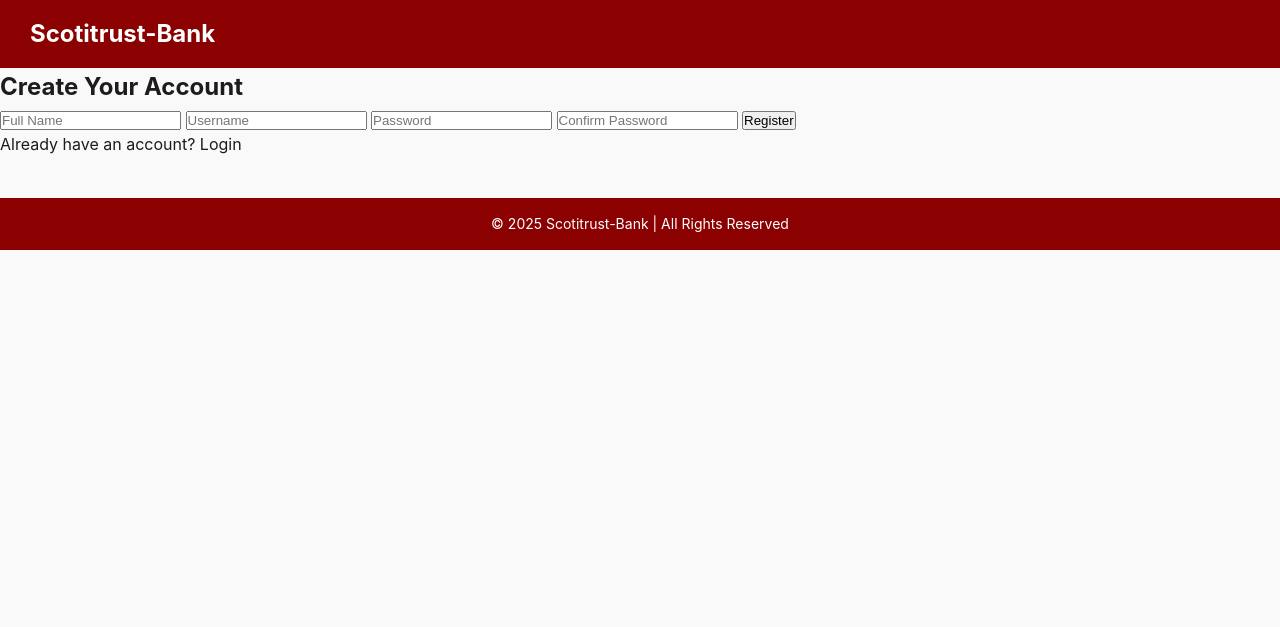
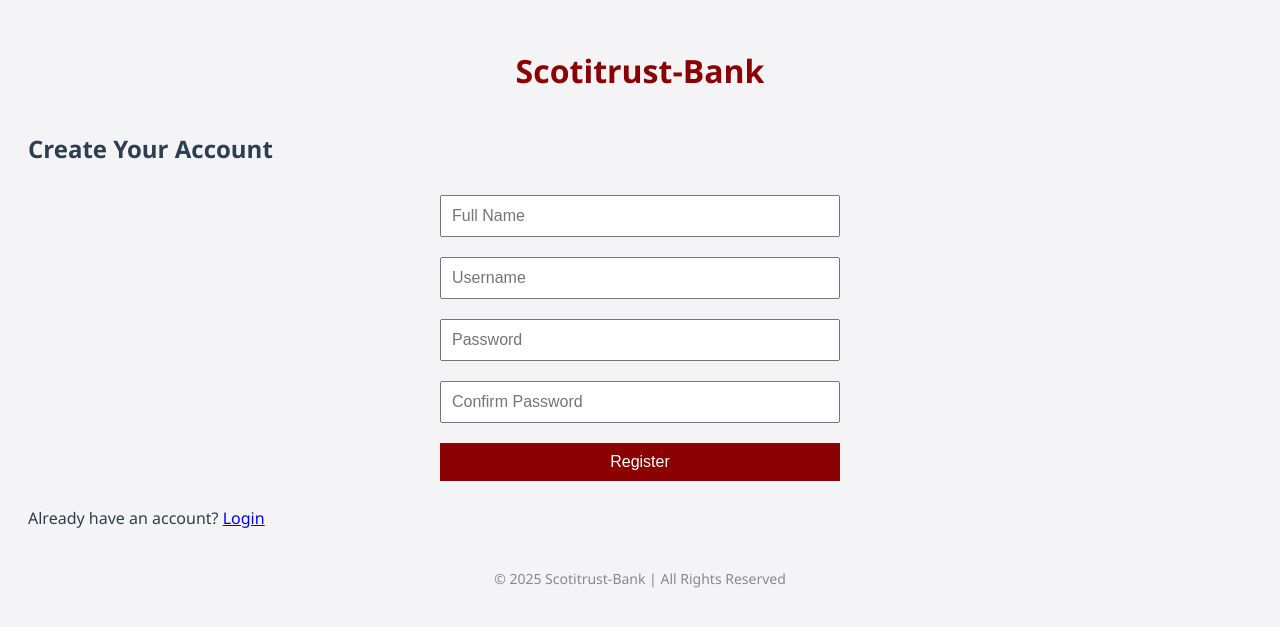
Before and after one commit to alvinmoore703-ui/BankApp, a Flask app: page /register in a window 1280 px wide. Shown: the top 627 px of the page. Run offline with Flask 3, Linux system fonts and the light colour scheme.

Commit message:
Update style.css
Signed-off-by: alvinmoore703-ui <alvinmoore703@gmail.com>

```diff
--- a/static/style.css
+++ b/static/style.css
@@ -1,167 +1,46 @@
-/* ---------- GLOBAL ---------- */
-* {
-    box-sizing: border-box;
-    margin: 0;
-    padding: 0;
-}
-
 body {
-    font-family: 'Inter', sans-serif;
-    background-color: #f9f9f9;
-    color: #1c1c1c;
-    line-height: 1.6;
-}
-
-a {
-    text-decoration: none;
-    color: inherit;
+    font-family: 'Segoe UI', Arial, sans-serif;
+    padding: 20px;
+    background: #f4f4f6;
+    color: #2c3e50;
 }
 
 header {
-    background-color: #8B0000; /* Dark red */
-    color: #fff;
-    display: flex;
-    justify-content: space-between;
-    align-items: center;
-    padding: 15px 20px;
-    flex-wrap: wrap;
-}
-
-header img {
-    width: 120px;
+    text-align: center;
+    margin-bottom: 40px;
 }
 
 header h1 {
-    font-weight: 700;
-    font-size: 1.5rem;
-    margin-left: 10px;
+    color: #8B0000;
 }
 
-nav a {
-    margin-left: 15px;
-    color: #fff;
-    font-weight: 500;
-    transition: 0.3s;
+form {
+    display: flex;
+    flex-direction: column;
+    max-width: 400px;
+    margin: auto;
 }
 
-nav a:hover {
-    text-decoration: underline;
+input, button {
+    margin: 10px 0;
+    padding: 10px;
+    font-size: 16px;
 }
 
-/* ---------- HERO ---------- */
-.hero {
-    text-align: center;
-    padding: 80px 20px;
-    background: #ffe5e5;
+button {
+    background: #8B0000;
+    color: white;
+    border: none;
+    cursor: pointer;
 }
 
-.hero h2 {
-    font-size: 2.5rem;
-    color: #8B0000;
-    margin-bottom: 15px;
+button:hover {
+    background: #a00000;
 }
 
-.hero p {
-    font-size: 1.1rem;
-    color: #333;
-    margin-bottom: 25px;
+footer {
+    text-align: center;
+    margin-top: 40px;
+    color: #888;
+    font-size: 14px;
 }
-
-.btn {
-    background-color: #FFD700; /* gold */
-    color: #1c1c1c;
-    padding: 12px 25px;
-    border-radius: 8px;
-    font-weight: 600;
-    transition: 0.3s;
-}
-
-.btn:hover {
-    opacity: 0.85;
-}
-
-/* ---------- DASHBOARD ---------- */
-.dashboard-container {
-    max-width: 1200px;
-    margin: 30px auto;
-    padding: 0 20px;
-}
-
-.dashboard-cards {
-    display: grid;
-    grid-template-columns: repeat(auto-fit, minmax(280px, 1fr));
-    gap: 20px;
-    margin-bottom: 30px;
-}
-
-.card {
-    background: #fff;
-    padding: 20px;
-    border-radius: 12px;
-    box-shadow: 0 5px 15px rgba(0,0,0,0.1);
-}
-
-.card h3 {
-    color: #8B0000;
-    margin-bottom: 10px;
-}
-
-.card p {
-    font-size: 1.1rem;
-}
-
-/* ---------- TRANSACTIONS TABLE ---------- */
-table {
-    width: 100%;
-    border-collapse: collapse;
-    margin-bottom: 30px;
-}
-
-th, td {
-    padding: 12px 10px;
-    text-align: left;
-    border-bottom: 1px solid #ddd;
-}
-
-tr:hover {
-    background-color: #ffe5e5;
-}
-
-.status-success {
-    color: green;
-    font-weight: 600;
-}
-
-.status-pending {
-    color: orange;
-    font-weight: 600;
-}
-
-.status-flagged {
-    color: red;
-    font-weight: 600;
-}
-
-/* ---------- FOOTER ---------- */
-footer {
-    background: #8B0000;
-    color: #fff;
-    text-align: center;
-    padding: 15px 0;
-    font-size: 14px;
-    margin-top: 40px;
-}
-
-/* ---------- RESPONSIVE ---------- */
-@media(max-width:768px){
-    header {
-        flex-direction: column;
-        text-align: center;
-    }
-    nav {
-        margin-top: 10px;
-    }
-    .hero h2 {
-        font-size: 2rem;
-    }
-}
```
